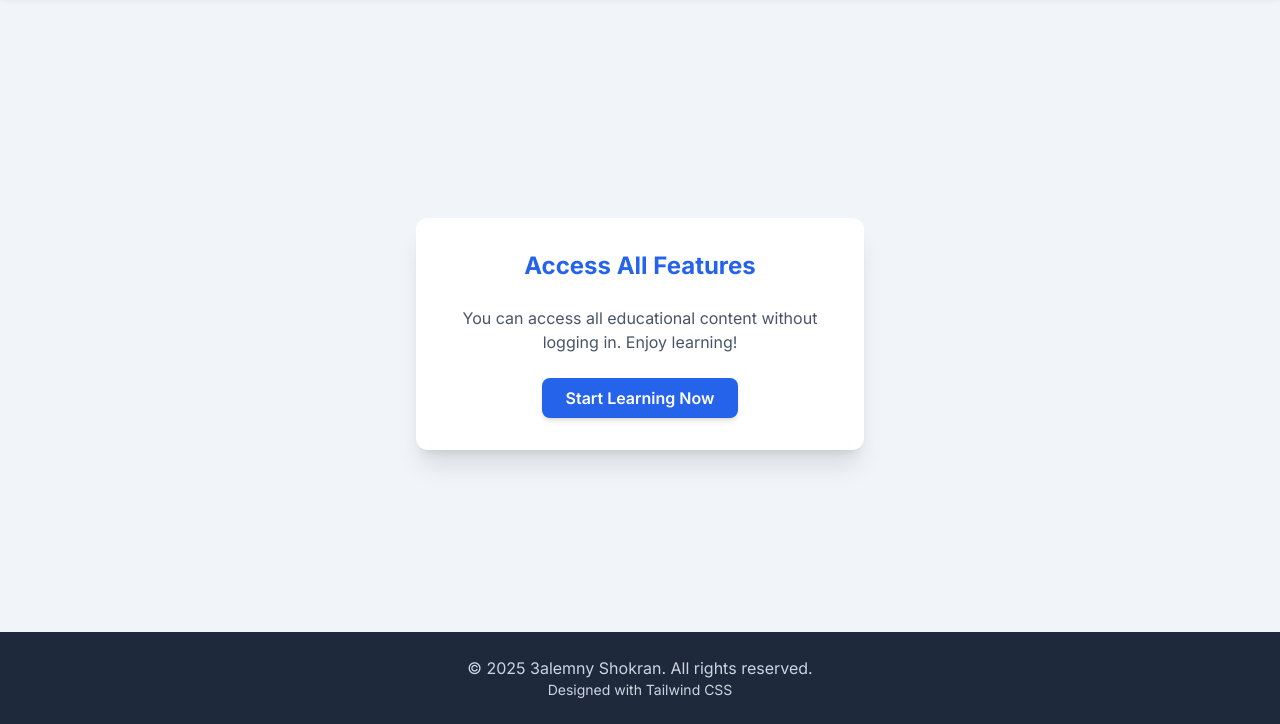
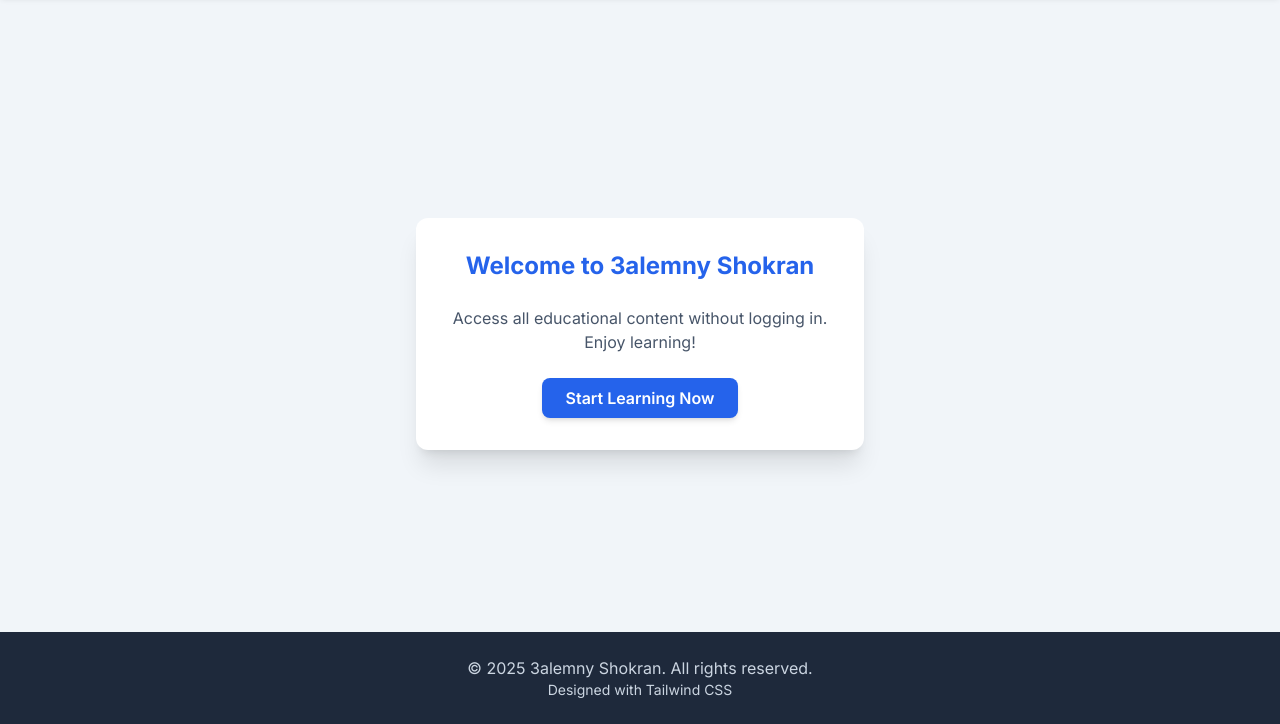
Before and after one commit to 3alemnyshokran/Our-website, a website: page auth/login.html in a window 1280 px wide. Shown: the part 76-800 px from the top of the page. Drawn offline with nearby package versions, Linux system fonts and the light colour scheme.

Commit message:
Redesign login page to match homescreen style and remove unnecessary prompts

```diff
--- a/auth/login.html
+++ b/auth/login.html
@@ -19,8 +19,8 @@
   </header>
   <main class="flex-grow flex items-center justify-center">
     <section class="w-full max-w-md bg-white dark:bg-slate-800 p-8 rounded-xl shadow-xl mt-10 text-center">
-      <h2 class="text-2xl font-bold mb-6 text-blue-600 dark:text-blue-400">Access All Features</h2>
-      <p class="text-slate-600 dark:text-slate-300">You can access all educational content without logging in. Enjoy learning!</p>
+      <h2 class="text-2xl font-bold mb-6 text-blue-600 dark:text-blue-400">Welcome to 3alemny Shokran</h2>
+      <p class="text-slate-600 dark:text-slate-300">Access all educational content without logging in. Enjoy learning!</p>
       <a href="/index.html" class="mt-6 inline-block bg-blue-600 hover:bg-blue-700 text-white font-semibold py-2 px-6 rounded-lg shadow-md focus:outline-none focus:ring-2 focus:ring-blue-500 focus:ring-offset-2 dark:focus:ring-offset-slate-800 transition-colors">Start Learning Now</a>
     </section>
   </main>
```
